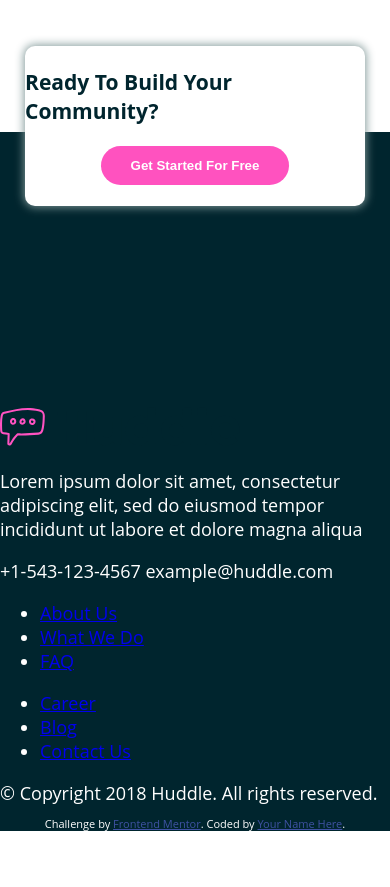
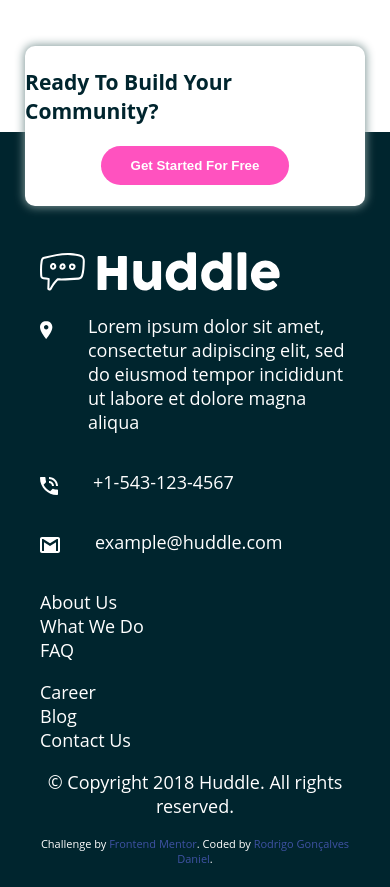
Before and after one commit to rodrigodan/Frontend-Mentor-UI-challenge1, a plain HTML site: page index.html in a window 390 px wide. Shown: the part 2120-3007 px from the top of the page. Before the commit the page ends 2962 px from the top, so only its background shows below. Drawn offline with Linux system fonts and the light colour scheme.

Commit message:
update footer mobile

```diff
--- a/index.html
+++ b/index.html
@@ -139,24 +139,31 @@
 
     <section class = "section5">
 
-        <svg>
-          <img src = "images/logo.svg">
-        </svg>
+
+        <img src = "images/logo.svg">
 
 
 
-        <p>
+        <article class = "paragraph1">
 
-          Lorem ipsum dolor sit amet, consectetur adipiscing elit, sed do eiusmod tempor
-          incididunt ut labore et dolore magna aliqua
+          <img src = "images/icon-location.svg" >
 
-        </p>
+          <p>
+            Lorem ipsum dolor sit amet, consectetur adipiscing elit, sed do eiusmod tempor
+            incididunt ut labore et dolore magna aliqua
+          </p>
 
-        <p>
+        </article>
 
-          +1-543-123-4567
-          example@huddle.com
-        </p>
+        <article class = "paragraph2">
+            <img src = "images/icon-phone.svg" >
+            <p>+1-543-123-4567</p>
+        </article>
+
+        <article class = "paragraph3">
+          <img src = "images/icon-email.svg" >
+          <p>example@huddle.com</p>
+        </article>
 
         <ul>
 
@@ -193,10 +200,10 @@
 
 
 
-        &copy; Copyright 2018 Huddle. All rights reserved.
+        <p class = "final">&copy; Copyright 2018 Huddle. All rights reserved.</p>
         <p class="attribution">
           Challenge by <a href="https://www.frontendmentor.io?ref=challenge" target="_blank">Frontend Mentor</a>.
-          Coded by <a href="#">Your Name Here</a>.
+          Coded by <a href="#">Rodrigo Gonçalves Daniel</a>.
         </p>
     </section>
 
--- a/style.css
+++ b/style.css
@@ -67,6 +67,7 @@ main{
 
 main > section{
     display: grid;
+    /* grid-column-gap: 60px !important; */
 }
 
 main img{
@@ -103,6 +104,21 @@ section.section4 {
 main > section p{
     color:rgb(126, 125, 125);
 }
+
+footer img{
+    filter: brightness(0) invert(1);
+}
+
+footer li, footer a{
+    color:white;
+    text-decoration: none;
+}
+
+footer ul{
+    list-style: none;
+    padding-left:0;
+}
+
 
 @media (min-width: 768px){
     header{
@@ -142,6 +158,7 @@ main > section p{
         padding-top:90px;
         padding-left:40px;
         padding-right:40px;
+
     }
 
     main > section{
@@ -229,10 +246,24 @@ main > section p{
         padding-top:120px;
     }
 
-    section.section5 > svg{
-        fill: white;
+    .section5{
+        padding: 10px 40px;
     }
 
+    article.paragraph1, article.paragraph2, article.paragraph3{
+        display: flex;
+        /* display: inline; */
+    }
+
+    article.paragraph1 > img ,article.paragraph2 > img, article.paragraph3 > img{
+        margin-right:35px;
+        margin-top:25px;
+        height: 100%;
+    }
+
+    p.final{
+        text-align: center;
+    }
 
 }
 
```
